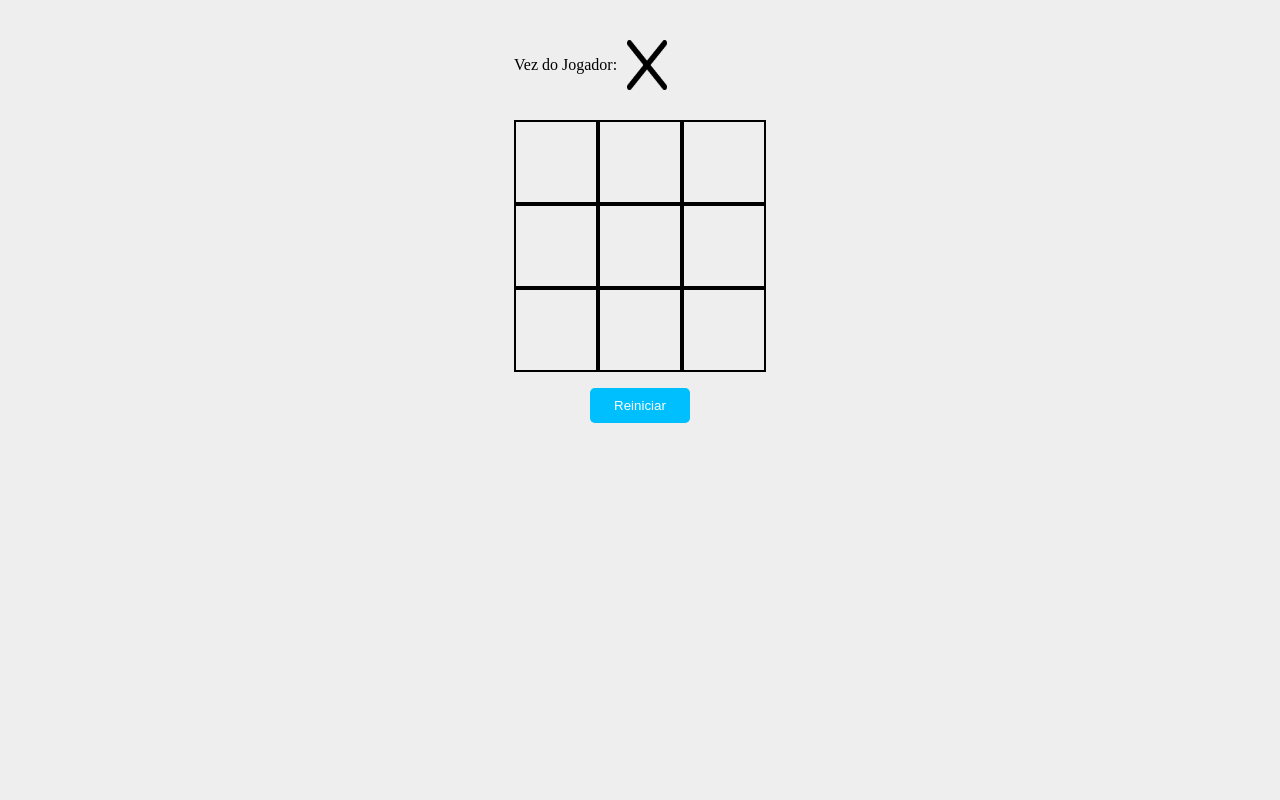
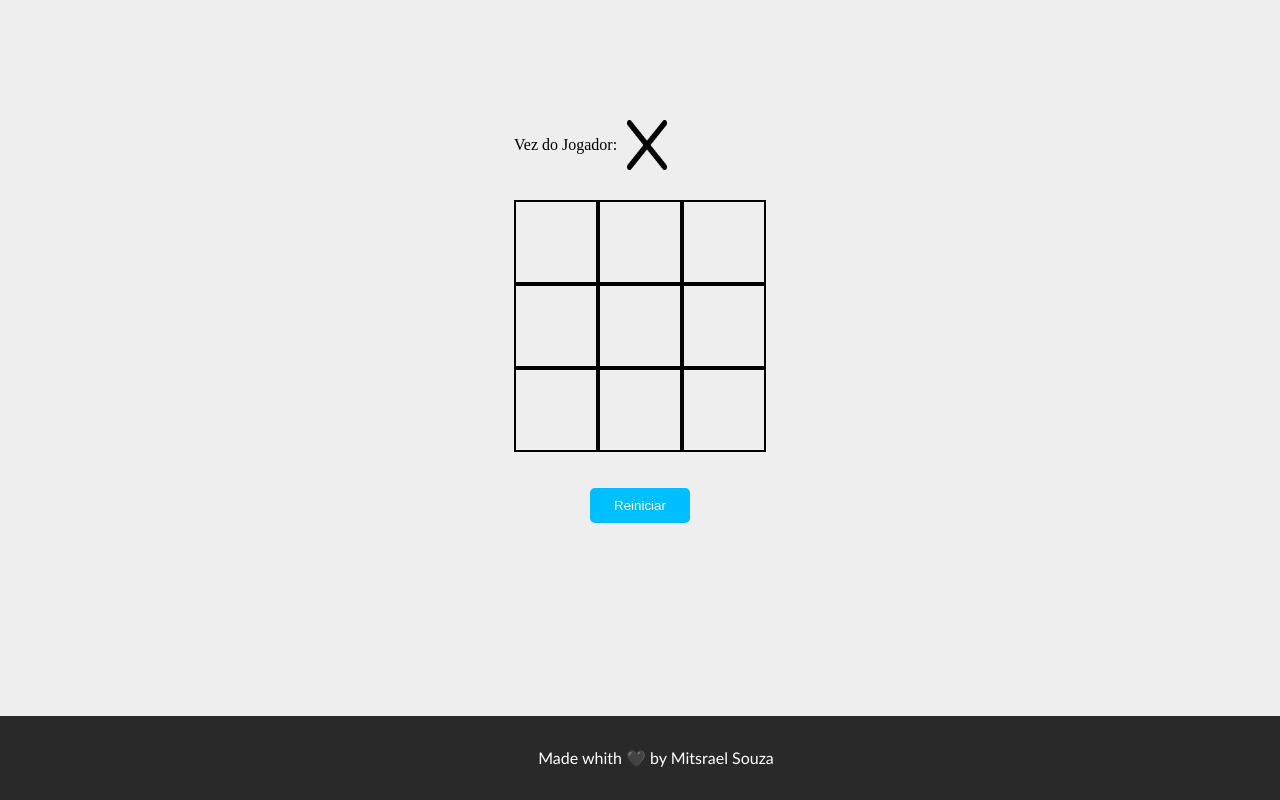
Before and after one commit to M-its/jogo-da-velha, a plain HTML site: page jogo-da-velha.html in a window 1280 px wide. Drawn offline with Linux system fonts and the light colour scheme.

Commit message:
Added a lovely footer

```diff
--- a/jogo-da-velha.html
+++ b/jogo-da-velha.html
@@ -32,6 +32,10 @@
         <button>Reiniciar</button>
     </div>
 
+    <footer>
+        <p>Made whith 🖤 by Mitsrael Souza</p>
+    </footer>
+
     <script type="text/javascript" src="./game.js"></script>
 
 </body>
--- a/style.css
+++ b/style.css
@@ -1,5 +1,6 @@
 body {
     background: #eeeeee;
+    margin: 0;
 }
 
 img {
@@ -7,7 +8,7 @@ img {
 }
 #mostrador {
     margin: auto;
-    margin-top: 40px;
+    margin-top: 120px;
     width: 252px;
     height: 80px;
 }
@@ -35,6 +36,7 @@ button {
     width: 100px;
     padding: 10px 20px;
     border-radius: 5px;
+    margin-top: 20px;
 
     color: white;
     background-color: #00bfff;
@@ -46,3 +48,17 @@ button {
 button:hover {
     background-color: #0077ff;
 }
+
+footer {
+    width: 100%;
+    padding: 1rem;
+
+    background: #292929;
+    color: #ffffff;
+    font-family: 'Trebuchet MS', 'Lucida Sans Unicode', 'Lucida Grande', 'Lucida Sans', Arial, sans-serif;
+
+    justify-content: center;
+    text-align: center;
+    position: fixed;
+    bottom: 0;
+}
```
